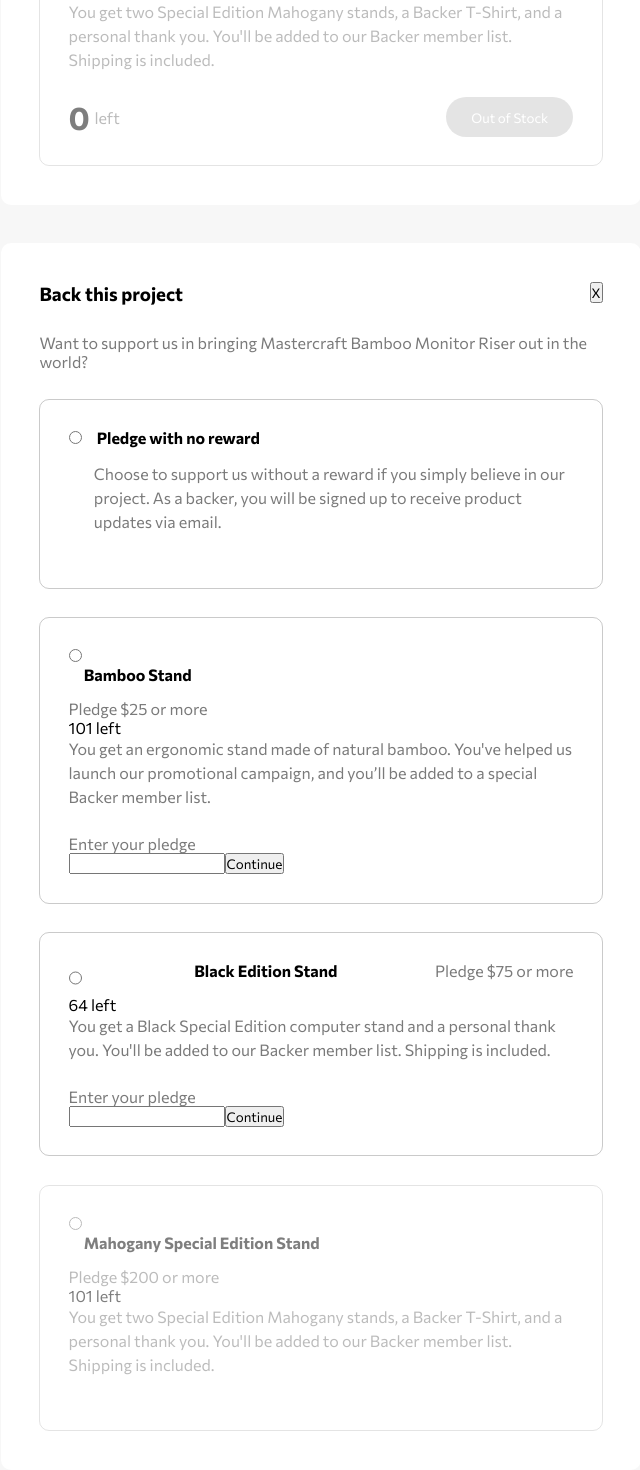
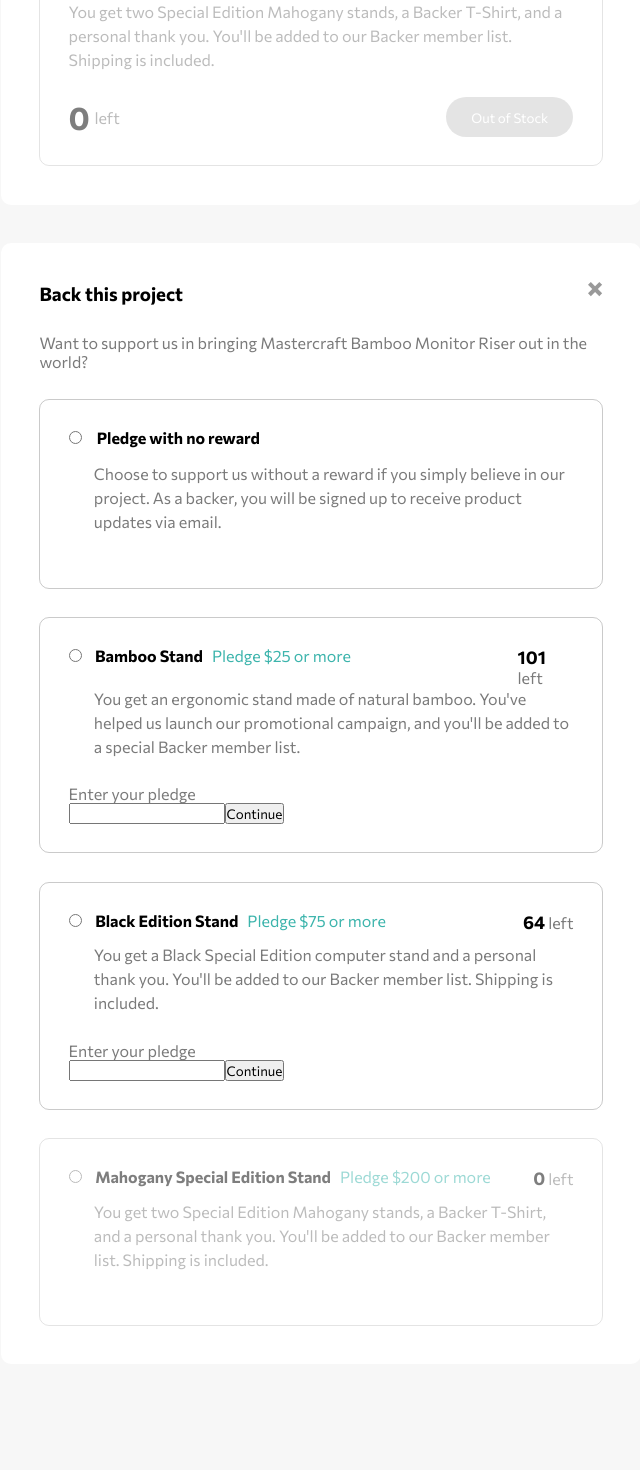
Before and after one commit to maberizk/crowdfunding-product-page, a React (Vite) app: page / in a window 1280 px wide. Shown: the part 1645-3115 px from the top of the page, without its empty margins (319-959 px from the left). After the commit the page ends 3009 px from the top, so only its background shows below. Built offline with nearby package versions, Linux system fonts and the light colour scheme.

Commit message:
modal 80 percent done

```diff
--- a/src/App.css
+++ b/src/App.css
@@ -256,3 +256,29 @@
 .description {
   margin-left: 5%;
 }
+
+.headerLeft {
+  display: flex;
+  flex-direction: row;
+  width: 90%;
+  align-items: baseline;
+}
+
+.headerLeft > h4 {
+  padding-right: 2%;
+}
+
+.cyanText {
+  color: hsl(176, 50%, 47%);
+}
+
+.boldedText {
+  font-weight: 600;
+  font-size: large;
+  color: black;
+}
+
+.closeModalBtn {
+  background-color: transparent;
+  border: none;
+}
--- a/src/Modal.jsx
+++ b/src/Modal.jsx
@@ -6,7 +6,16 @@
       <div>
         <div className="modalHeader">
           <h3>Back this project</h3>
-          <button>X</button>
+          <button className="closeModalBtn">
+            <svg width="15" height="15" xmlns="http://www.w3.org/2000/svg">
+              <path
+                d="M11.314 0l2.828 2.828L9.9 7.071l4.243 4.243-2.828 2.828L7.07 9.9l-4.243 4.243L0 11.314 4.242 7.07 0 2.828 2.828 0l4.243 4.242L11.314 0z"
+                fill="#000"
+                fill-rule="evenodd"
+                opacity=".4"
+              />
+            </svg>
+          </button>
         </div>
         <p>
           Want to support us in bringing Mastercraft Bamboo Monitor Riser out in
@@ -25,15 +34,19 @@
         </p>
       </div>
       <div className="donationOptions">
-        <div>
+        <div className="donationHeader">
+          <div className="headerLeft">
             <input type="radio"></input>
             <h4>Bamboo Stand</h4>
-          <p>Pledge $25 or more</p>
+            <p className="cyanText">Pledge $25 or more</p>
           </div>
-        <div>101 left</div>
           <p>
+            <span className="boldedText">101</span> left
+          </p>
+        </div>
+        <p className="description">
           You get an ergonomic stand made of natural bamboo. You've helped us
-          launch our promotional campaign, and you’ll be added to a special
+          launch our promotional campaign, and you'll be added to a special
           Backer member list.
         </p>
         <div>
@@ -46,12 +59,16 @@
       </div>
       <div className="donationOptions">
         <div className="donationHeader">
+          <div className="headerLeft">
             <input type="radio"></input>
             <h4>Black Edition Stand</h4>
-          <p>Pledge $75 or more</p>
+            <p className="cyanText">Pledge $75 or more</p>
           </div>
-        <div>64 left</div>
           <p>
+            <span className="boldedText">64</span> left
+          </p>
+        </div>
+        <p className="description">
           You get a Black Special Edition computer stand and a personal thank
           you. You'll be added to our Backer member list. Shipping is included.
         </p>
@@ -64,13 +81,17 @@
         </div>
       </div>
       <div className="donationOptions soldOut">
-        <div>
+        <div className="donationHeader">
+          <div className="headerLeft">
             <input type="radio"></input>
             <h4>Mahogany Special Edition Stand</h4>
-          <p>Pledge $200 or more</p>
+            <p className="cyanText">Pledge $200 or more</p>
           </div>
-        <div>101 left</div>
           <p>
+            <span className="boldedText">0</span> left
+          </p>
+        </div>
+        <p className="description">
           You get two Special Edition Mahogany stands, a Backer T-Shirt, and a
           personal thank you. You'll be added to our Backer member list.
           Shipping is included.
```
Lines whose indentation alone changed are shown as unchanged.
